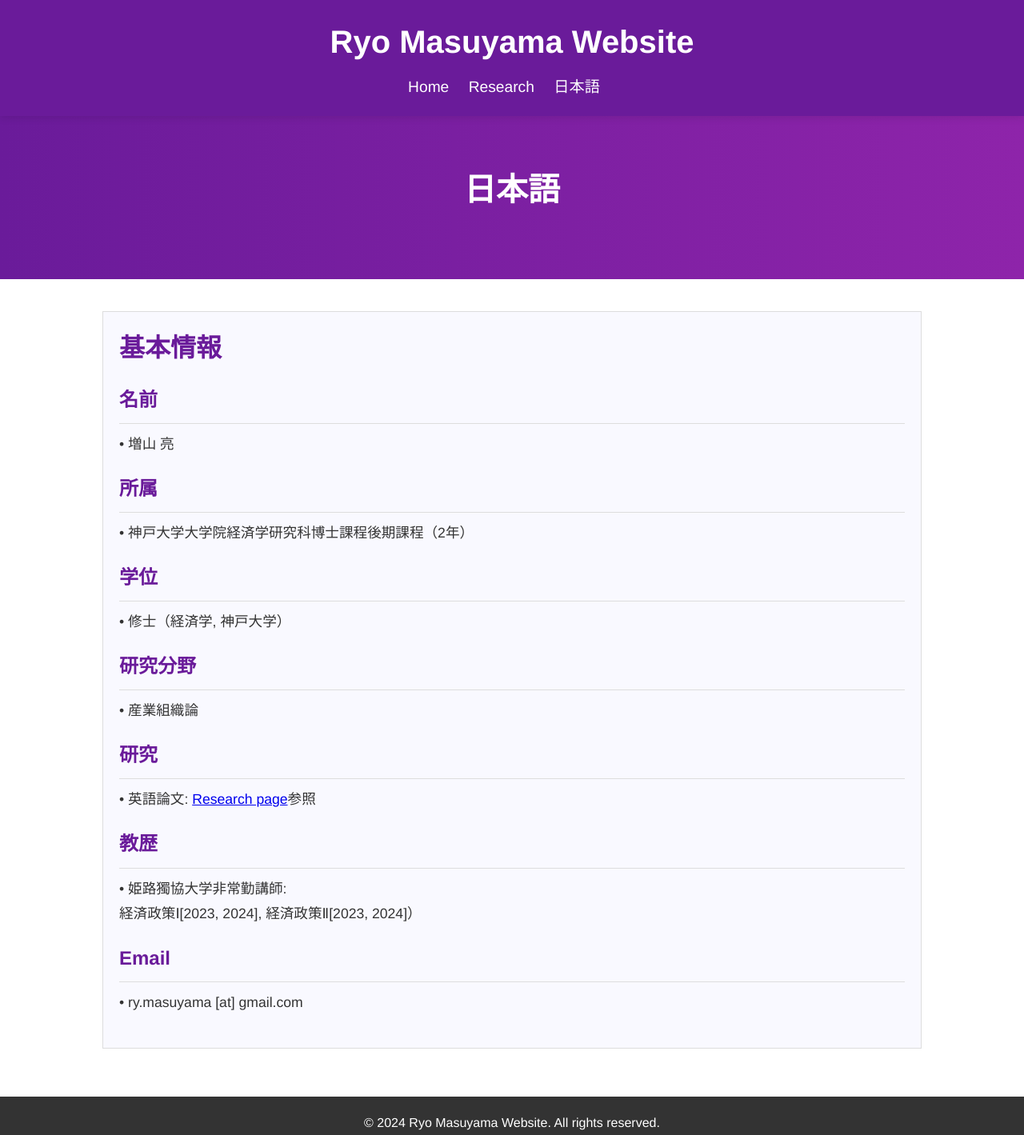
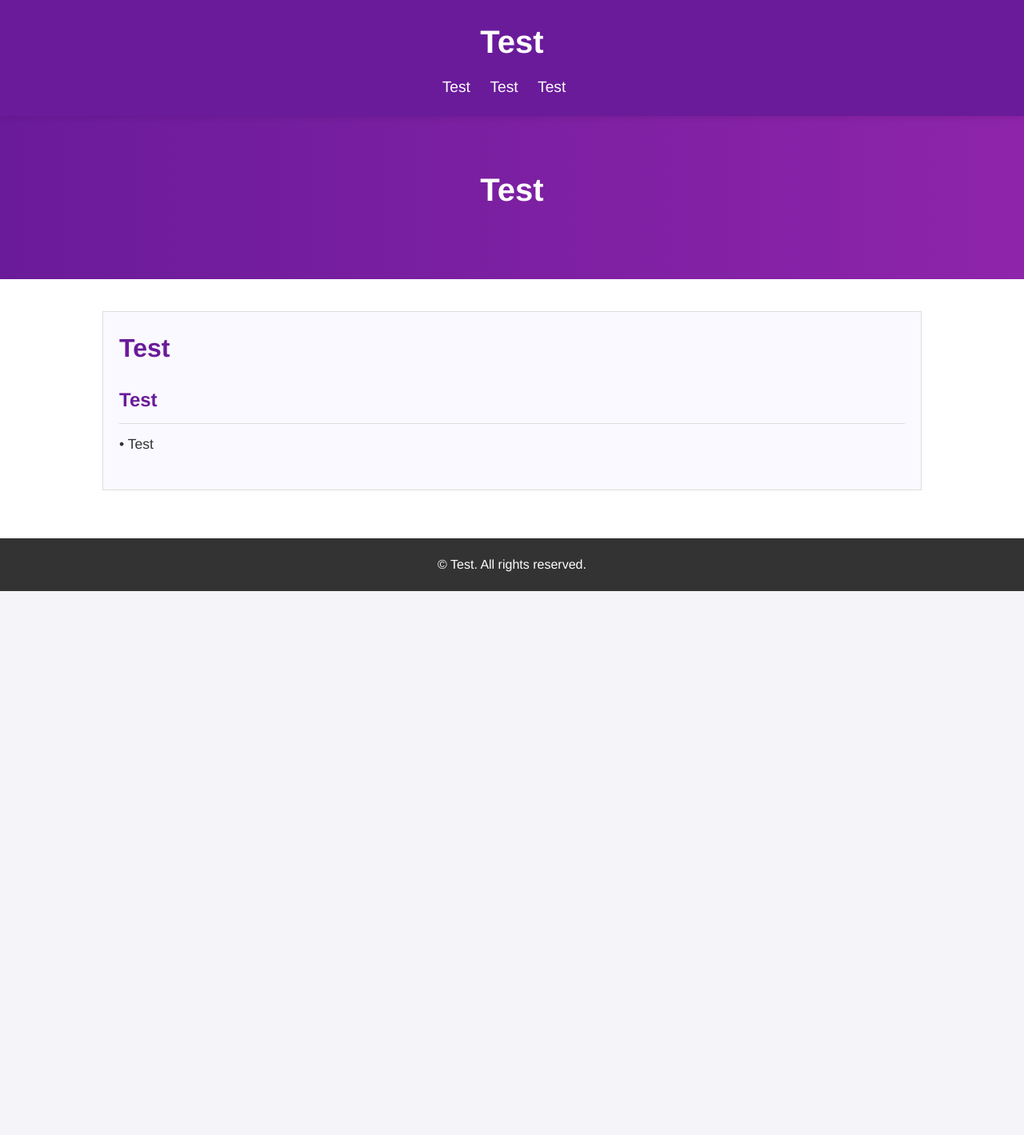
Before and after one commit to ryomasuyama/test, a plain HTML site: page career.html in a window 1280 px wide. Shown: the whole page at 80% size. After the commit the page ends 800 px from the top, so only its background shows below. Drawn offline with Linux system fonts and the light colour scheme.

Commit message:
Update career.html

```diff
--- a/career.html
+++ b/career.html
@@ -3,18 +3,18 @@
 <head>
     <meta charset="UTF-8">
     <meta name="viewport" content="width=device-width, initial-scale=1.0">
-    <title>Ryo Masuyama Website</title>
+    <title>Test</title>
     <link rel="stylesheet" href="styles.css">
 </head>
 <body>
     <header>
         <div class="container">
-            <h1>Ryo Masuyama Website</h1>
+            <h1>Test</h1>
             <nav>
                 <ul>
-                    <li><a href="index.html">Home</a></li>
-                    <li><a href="research.html">Research</a></li>
-                    <li><a href="career.html">日本語</a></li>
+                    <li><a href="index.html">Test</a></li>
+                    <li><a href="research.html">Test</a></li>
+                    <li><a href="career.html">Test</a></li>
                 </ul>
             </nav>
         </div>
@@ -22,35 +22,23 @@
 
     <div class="intro">
         <div class="container">
-            <h2>日本語</h2>
+            <h2>Test</h2>
         </div>
     </div>
 
     <div class="content">
         <div class="container">
             <div class="category">
-                <h2>基本情報</h2>
-                <h3>名前</h3>
-                <p>&bull; 増山 亮</p>
-                <h3>所属</h3>
-                <p>&bull; 神戸大学大学院経済学研究科博士課程後期課程（2年）</p>
-                <h3>学位</h3>
-                <p>&bull; 修士（経済学, 神戸大学）</p>
-                <h3>研究分野</h3>
-                <p>&bull; 産業組織論</p>
-                <h3>研究</h3>
-                <p>&bull; 英語論文: <a href="research.html">Research page</a>参照</p>
-                <h3>教歴</h3>
-                <p>&bull; 姫路獨協大学非常勤講師: <br>経済政策Ⅰ[2023, 2024], 経済政策Ⅱ[2023, 2024]） <br></p>
-                <h3>Email</h3>
-                <p>&bull; ry.masuyama [at] gmail.com</p>
+                <h2>Test</h2>
+                <h3>Test</h3>
+                <p>&bull; Test</p>
             </div>
         </div>
     </div>
 
     <footer>
         <div class="container">
-            <p>&copy; 2024 Ryo Masuyama Website. All rights reserved.</p>
+            <p>&copy; Test. All rights reserved.</p>
         </div>
     </footer>
 </body>
```
